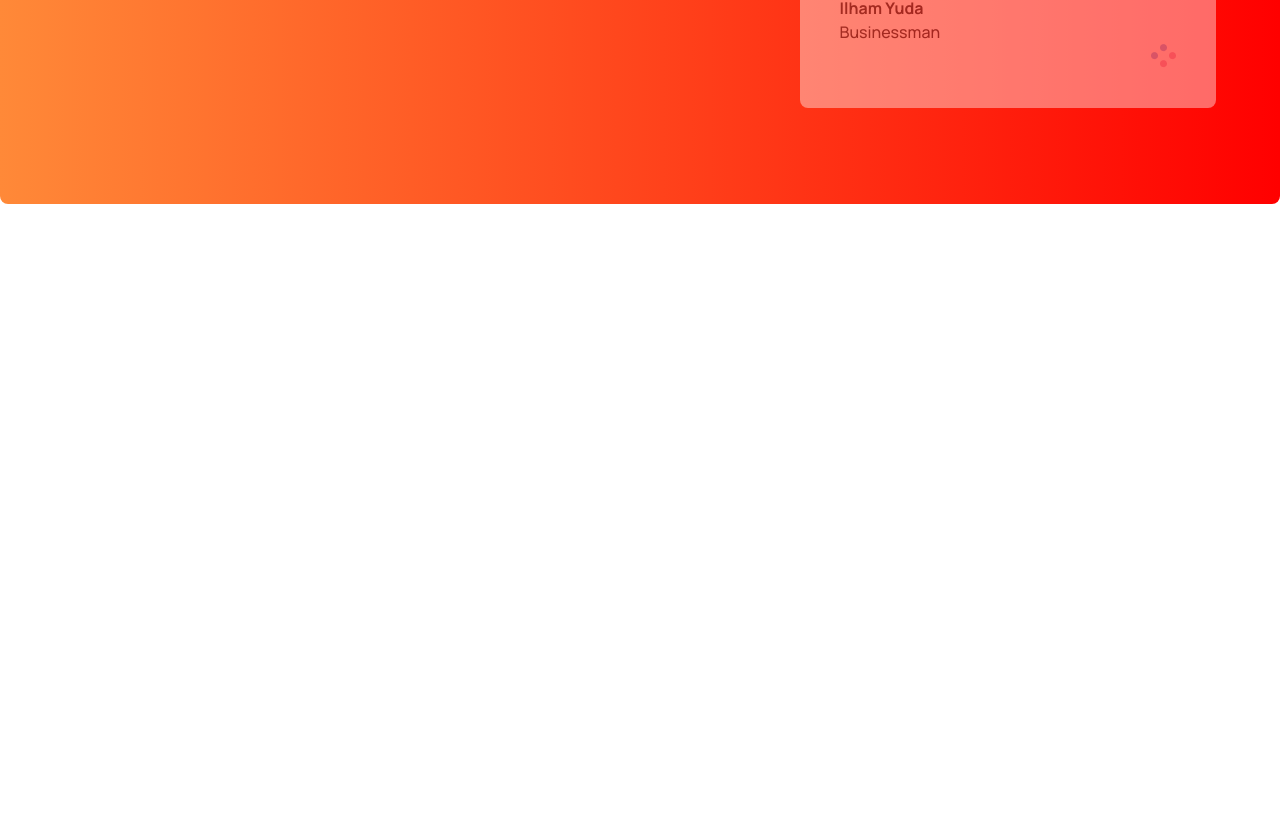
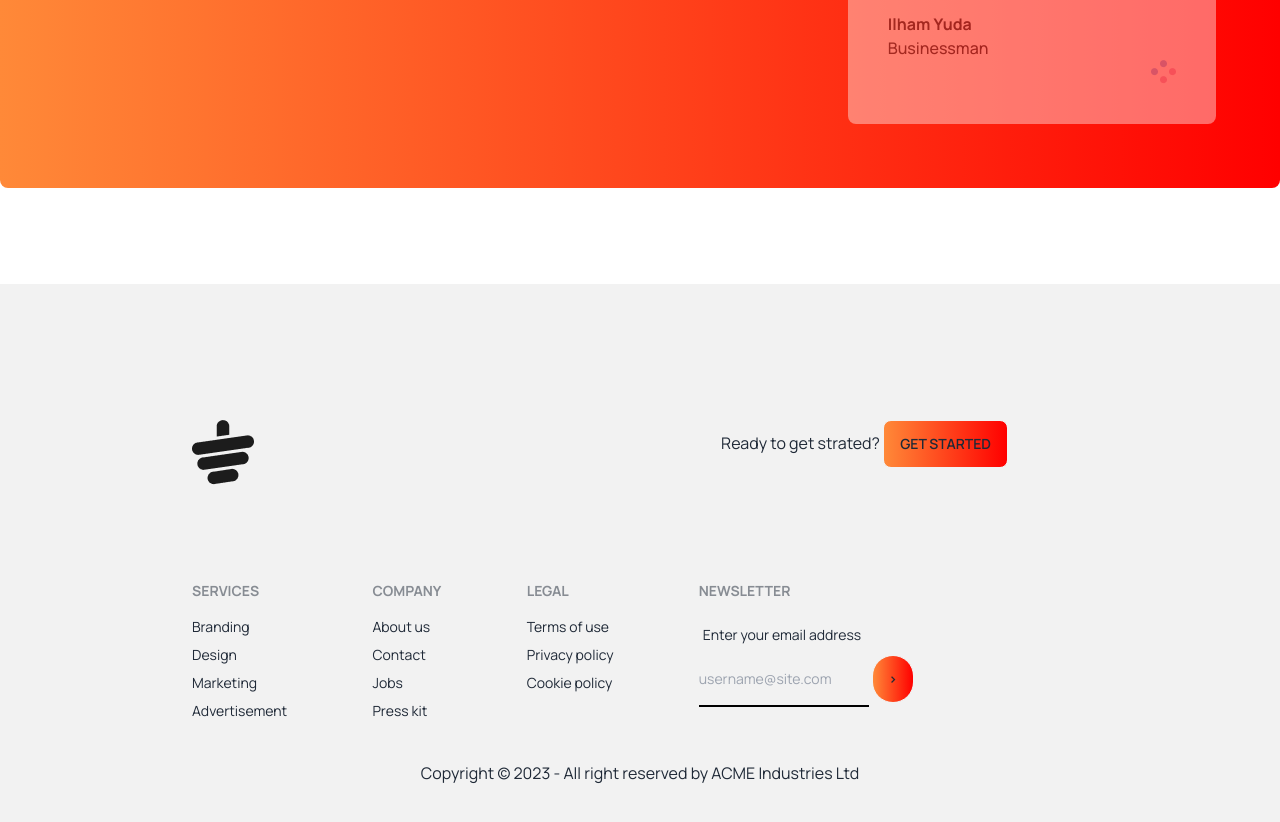
Before and after one commit to dipujafar/Tea-house-with-daisyUl, a plain HTML site: page index.html in a window 1280 px wide. Shown: the part 2452-3274 px from the top of the page. Before the commit the page ends 2752 px from the top, so only its background shows below. Drawn offline with nearby package versions, Linux system fonts and the light colour scheme.

Commit message:
almost completed

```diff
--- a/index.html
+++ b/index.html
@@ -26,7 +26,8 @@
         theme: {
           extend: {
             colors: {
-              clifford: "#da373d",
+              "gadient-start": "#FF8938",
+              "gadient-end": "#F00",
             },
           },
         },
@@ -166,9 +167,9 @@
       </section>
       <!-- super client section -->
       <section
-        class="my-24 container mx-auto rounded-lg bg-gradient-to-r from-[#FF8938] to-[#F00] py-24 px-16 flex flex-col lg:flex-row gap-12"
+        class="my-24 container mx-auto rounded-lg bg-gradient-to-r from-gadient-start to-gadient-end lg:px-16 py-16 flex flex-col items-center lg:flex-row gap-12"
       >
-        <div class="space-y-5">
+        <div class="space-y-5 lg:pr-32">
           <h1 class="text-5xl font-extrabold text-white">
             Meet Our Super <br />
             Clients
@@ -202,7 +203,7 @@
           </div>
           <!-- Current Review -->
           <div
-            class="absolute z-10 top-40 -left-36 lg:w-[376px] rounded-lg bg-white p-10"
+            class="absolute z-10 top-40 lg:-left-36 lg:w-[376px] rounded-lg bg-white p-10"
           >
             <img
               class="absolute -top-5 -left-5 border-4 border-white rounded-full bg-white"
@@ -239,6 +240,63 @@
         </div>
       </section>
     </main>
-    <footer></footer>
+    <footer class="lg:p-10 bg-base-200 text-base-content lg:px-48">
+      <div class="flex justify-between my-24 pr-20">
+        <img src="images/cup.png" alt="" />
+        <p>
+          <span>Ready to get strated?</span>
+          <button
+            class="btn bg-gradient-to-r from-gadient-start to-gadient-end"
+          >
+            Get Started
+          </button>
+        </p>
+      </div>
+      <div class="footer">
+        <div>
+          <span class="footer-title">Services</span>
+          <a class="link link-hover">Branding</a>
+          <a class="link link-hover">Design</a>
+          <a class="link link-hover">Marketing</a>
+          <a class="link link-hover">Advertisement</a>
+        </div>
+        <div>
+          <span class="footer-title">Company</span>
+          <a class="link link-hover">About us</a>
+          <a class="link link-hover">Contact</a>
+          <a class="link link-hover">Jobs</a>
+          <a class="link link-hover">Press kit</a>
+        </div>
+        <div>
+          <span class="footer-title">Legal</span>
+          <a class="link link-hover">Terms of use</a>
+          <a class="link link-hover">Privacy policy</a>
+          <a class="link link-hover">Cookie policy</a>
+        </div>
+        <div>
+          <span class="footer-title">Newsletter</span>
+          <div class="form-control w-80">
+            <label class="label">
+              <span class="label-text">Enter your email address</span>
+            </label>
+            <div class="relative">
+              <input
+                type="text"
+                placeholder="username@site.com"
+                class="bg-transparent border-b-2 border-black outline-none py-4"
+              />
+              <button
+                class="btn bg-gradient-to-r from-gadient-start to-gadient-end rounded-full"
+              >
+                >
+              </button>
+            </div>
+          </div>
+        </div>
+      </div>
+      <div class="mt-10 text-center">
+        <p>Copyright © 2023 - All right reserved by ACME Industries Ltd</p>
+      </div>
+    </footer>
   </body>
 </html>
```
